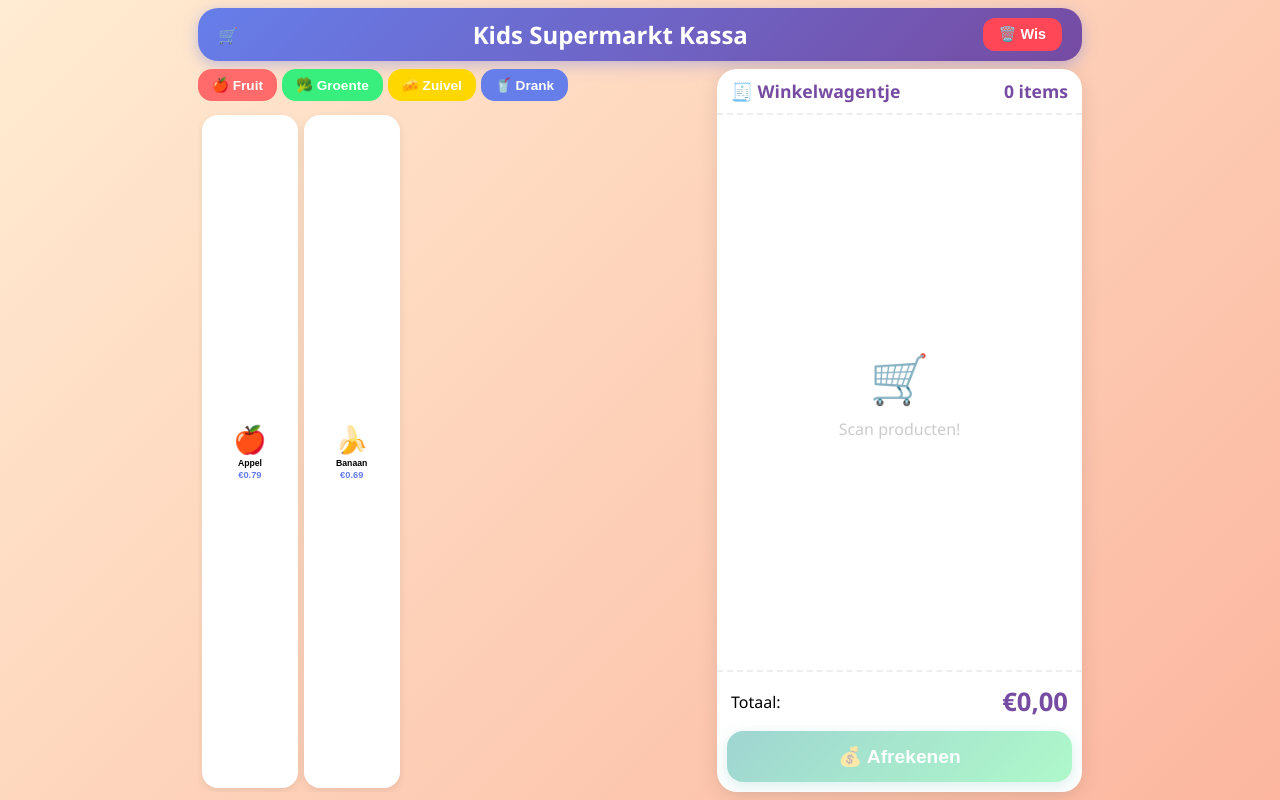
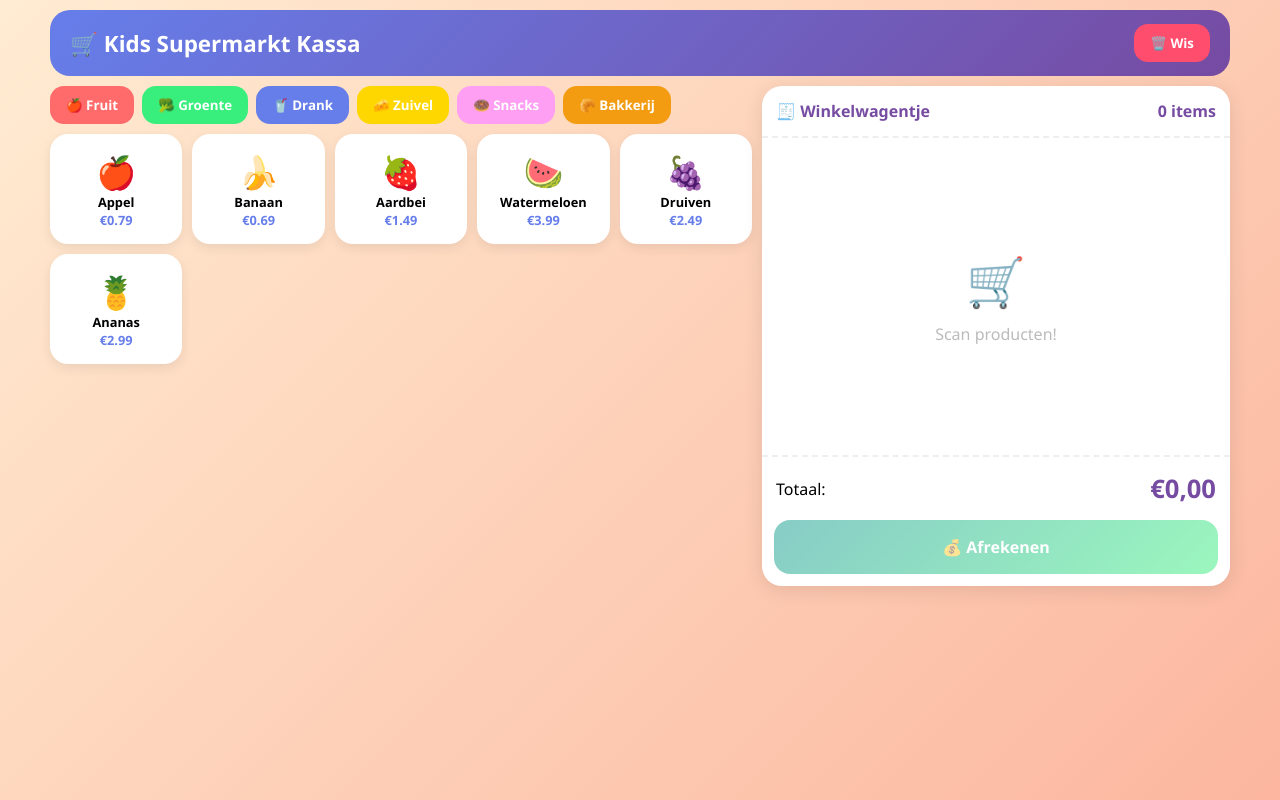
Before and after one commit to simsonpeter/Liza-s-Supermarket-, a plain HTML site: page index.html in a window 1280 px wide. Drawn offline with Linux system fonts and the light colour scheme.

Commit message:
Refactor HTML structure and styles for clarity

```diff
--- a/index.html
+++ b/index.html
@@ -1,8 +1,8 @@
 <!DOCTYPE html>
 <html lang="nl">
 <head>
-<meta charset="UTF-8">
-<meta name="viewport" content="width=device-width, initial-scale=1.0, user-scalable=no">
+<meta charset="UTF-8" />
+<meta name="viewport" content="width=device-width, initial-scale=1.0"/>
 <title>🛒 Kids Supermarkt Kassa</title>
 
 <style>
@@ -10,341 +10,293 @@
   margin:0;
   padding:0;
   box-sizing:border-box;
-  -webkit-tap-highlight-color:transparent;
-  user-select:none;
+  font-family:'Segoe UI',sans-serif;
 }
 
 body{
-  font-family:'Segoe UI','Comic Sans MS',cursive,sans-serif;
-  background:linear-gradient(135deg,#ffecd2 0%,#fcb69f 100%);
+  background:linear-gradient(135deg,#ffecd2,#fcb69f);
   min-height:100vh;
   overflow-x:hidden;
-  overflow-y:auto;
 }
 
-/* APP */
-.app-container{
-  display:flex;
-  flex-direction:column;
-  min-height:100vh;
-  max-width:900px;
-  margin:0 auto;
-  padding:8px;
-  gap:8px;
+.app{
+  max-width:1200px;
+  margin:auto;
+  padding:10px;
 }
 
 /* HEADER */
 .header{
-  background:linear-gradient(135deg,#667eea 0%,#764ba2 100%);
+  background:linear-gradient(135deg,#667eea,#764ba2);
+  color:white;
+  padding:14px 20px;
   border-radius:20px;
-  padding:10px 20px;
   display:flex;
   justify-content:space-between;
   align-items:center;
-  box-shadow:0 4px 15px rgba(102,126,234,.4);
+  margin-bottom:10px;
 }
 
 .header h1{
-  color:white;
-  font-size:1.5em;
+  font-size:1.4rem;
 }
 
 .clear-btn{
-  background:#ff4757;
+  background:#ff4d6d;
   color:white;
   border:none;
-  padding:8px 16px;
-  border-radius:12px;
-  font-size:.9em;
+  padding:10px 16px;
+  border-radius:14px;
+  cursor:pointer;
   font-weight:bold;
-  cursor:pointer;
 }
 
 /* MAIN */
-.main-area{
+.main{
   display:flex;
-  gap:8px;
-  flex:1;
-  min-height:0;
+  gap:10px;
 }
 
 /* PRODUCTS */
-.products-panel{
-  flex:1.4;
-  display:flex;
-  flex-direction:column;
-  gap:6px;
-  min-height:0;
+.products-section{
+  flex:1.5;
 }
 
-.category-tabs{
+.categories{
   display:flex;
-  gap:5px;
+  gap:8px;
+  margin-bottom:10px;
   overflow-x:auto;
-  padding-bottom:4px;
 }
 
-.cat-tab{
-  padding:8px 14px;
+.category-btn{
+  border:none;
+  color:white;
+  padding:10px 16px;
   border-radius:14px;
-  border:none;
-  font-size:.85em;
+  cursor:pointer;
   font-weight:bold;
-  cursor:pointer;
   white-space:nowrap;
-  color:white;
 }
 
 .products-grid{
   display:grid;
-  grid-template-columns:repeat(auto-fill,minmax(90px,1fr));
-  gap:6px;
-  overflow-y:auto;
-  flex:1;
-  padding:4px;
+  grid-template-columns:repeat(auto-fill,minmax(110px,1fr));
+  gap:10px;
+  align-content:start;
 }
 
-.product-btn{
+.product{
   background:white;
-  border-radius:16px;
-  padding:8px 4px;
-  border:none;
+  border-radius:18px;
+  padding:10px;
+  text-align:center;
   cursor:pointer;
+  box-shadow:0 4px 12px rgba(0,0,0,.08);
+  transition:.15s;
+  height:110px;
+
   display:flex;
   flex-direction:column;
+  justify-content:center;
   align-items:center;
-  justify-content:center;
-  gap:2px;
-  box-shadow:0 3px 10px rgba(0,0,0,.08);
-  min-height:85px;
 }
 
-.product-btn .emoji{
-  font-size:2em;
+.product:active{
+  transform:scale(.95);
 }
 
-.product-btn .name{
-  font-size:.65em;
-  font-weight:bold;
-  text-align:center;
+.product .emoji{
+  font-size:2rem;
 }
 
-.product-btn .price{
-  font-size:.7em;
+.product .name{
+  font-size:.8rem;
+  font-weight:600;
+}
+
+.product .price{
   color:#667eea;
   font-weight:bold;
+  font-size:.8rem;
 }
 
 /* CART */
-.cart-panel{
+.cart{
   flex:1;
   background:white;
   border-radius:20px;
   display:flex;
   flex-direction:column;
+  overflow:hidden;
   box-shadow:0 4px 20px rgba(0,0,0,.1);
-  min-height:0;
+  min-height:500px;
 }
 
 .cart-header{
-  padding:10px 14px;
-  font-weight:bold;
-  font-size:1.1em;
-  color:#764ba2;
+  padding:14px;
   border-bottom:2px dashed #eee;
   display:flex;
   justify-content:space-between;
+  font-weight:bold;
+  color:#764ba2;
 }
 
 .cart-items{
   flex:1;
   overflow-y:auto;
-  padding:6px 10px;
+  padding:10px;
 }
 
-.cart-empty{
+.empty{
+  height:100%;
   display:flex;
+  justify-content:center;
+  align-items:center;
   flex-direction:column;
-  align-items:center;
-  justify-content:center;
-  height:100%;
-  color:#ccc;
+  color:#bbb;
 }
 
-.big-emoji{
-  font-size:3em;
-  margin-bottom:8px;
+.empty .emoji{
+  font-size:3rem;
+  margin-bottom:10px;
 }
 
 .cart-item{
+  background:#f8f9ff;
+  padding:10px;
+  border-radius:12px;
+  margin-bottom:8px;
   display:flex;
   justify-content:space-between;
   align-items:center;
-  padding:6px 8px;
-  border-radius:10px;
-  margin-bottom:4px;
-  background:#f8f9ff;
 }
 
-.ci-left{
+.left{
   display:flex;
   align-items:center;
-  gap:6px;
+  gap:8px;
 }
 
-.ci-emoji{
-  font-size:1.3em;
-}
-
-.ci-name{
-  font-size:.8em;
-  font-weight:600;
-}
-
-.ci-qty{
+.qty{
   background:#667eea;
   color:white;
-  border-radius:50%;
   width:22px;
   height:22px;
+  border-radius:50%;
   display:flex;
   align-items:center;
   justify-content:center;
-  font-size:.7em;
+  font-size:.75rem;
 }
 
-.ci-price{
-  font-weight:bold;
-  color:#764ba2;
-  font-size:.85em;
-}
-
-.ci-remove{
+.remove{
+  border:none;
   background:#ff6b6b;
   color:white;
-  border:none;
+  width:24px;
+  height:24px;
   border-radius:50%;
-  width:22px;
-  height:22px;
   cursor:pointer;
 }
 
-.cart-total{
-  padding:12px 14px;
+.total{
+  padding:14px;
   border-top:2px dashed #eee;
   display:flex;
   justify-content:space-between;
   align-items:center;
 }
 
-.total-amount{
-  font-size:1.6em;
+.total-price{
+  font-size:1.6rem;
   font-weight:bold;
   color:#764ba2;
 }
 
-.pay-btn{
-  margin:0 10px 10px;
-  padding:14px;
+.checkout{
+  margin:0 12px 12px;
+  border:none;
   background:linear-gradient(135deg,#11998e,#38ef7d);
   color:white;
-  border:none;
+  padding:16px;
   border-radius:16px;
-  font-size:1.2em;
+  font-size:1rem;
   font-weight:bold;
   cursor:pointer;
-  box-shadow:0 4px 15px rgba(17,153,142,.4);
 }
 
-.pay-btn:disabled{
-  opacity:.4;
+.checkout:disabled{
+  opacity:.5;
+  cursor:not-allowed;
 }
 
-/* MOBILE FIX */
-@media (max-width:600px){
+/* MOBILE */
+@media(max-width:800px){
 
-  .main-area{
+  .main{
     flex-direction:column;
-    overflow-y:auto;
+  }
+
+  .cart{
+    min-height:350px;
   }
 
   .products-grid{
-    grid-template-columns:repeat(auto-fill,minmax(75px,1fr));
+    grid-template-columns:repeat(auto-fill,minmax(90px,1fr));
   }
 
-  .product-btn{
-    min-height:75px;
+  .product{
+    height:95px;
   }
-
-  .product-btn .emoji{
-    font-size:1.6em;
-  }
-
-  .header h1{
-    font-size:1.1em;
-  }
-
-  .cart-panel{
-    min-height:260px;
-    max-height:none;
-  }
-
-  .pay-btn{
-    position:sticky;
-    bottom:10px;
-    z-index:20;
-  }
-}
-
-/* SCROLLBAR */
-::-webkit-scrollbar{
-  width:6px;
-}
-
-::-webkit-scrollbar-thumb{
-  background:#ccc;
-  border-radius:3px;
 }
 </style>
 </head>
 
 <body>
 
-<div class="app-container">
+<div class="app">
 
+  <!-- HEADER -->
   <div class="header">
-    <span>🛒</span>
-    <h1>Kids Supermarkt Kassa</h1>
+    <h1>🛒 Kids Supermarkt Kassa</h1>
     <button class="clear-btn" onclick="clearCart()">🗑️ Wis</button>
   </div>
 
-  <div class="main-area">
+  <div class="main">
 
-    <div class="products-panel">
-      <div class="category-tabs" id="categoryTabs"></div>
+    <!-- PRODUCTS -->
+    <div class="products-section">
+
+      <div class="categories" id="categories"></div>
+
       <div class="products-grid" id="productsGrid"></div>
+
     </div>
 
-    <div class="cart-panel">
+    <!-- CART -->
+    <div class="cart">
 
       <div class="cart-header">
         <span>🧾 Winkelwagentje</span>
-        <span id="cartCount">0 items</span>
+        <span id="count">0 items</span>
       </div>
 
       <div class="cart-items" id="cartItems">
-        <div class="cart-empty">
-          <div class="big-emoji">🛒</div>
+
+        <div class="empty">
+          <div class="emoji">🛒</div>
           <div>Scan producten!</div>
         </div>
+
       </div>
 
-      <div class="cart-total">
+      <div class="total">
         <span>Totaal:</span>
-        <span class="total-amount" id="totalAmount">€0,00</span>
+        <span class="total-price" id="total">€0,00</span>
       </div>
 
-      <button class="pay-btn" id="payBtn" disabled>
+      <button class="checkout" id="checkoutBtn" onclick="checkout()" disabled>
         💰 Afrekenen
       </button>
 
@@ -355,138 +307,265 @@ body{
 </div>
 
 <script>
+
+/* CATEGORIES */
 const categories = [
+
   {id:'fruit',name:'🍎 Fruit',color:'#ff6b6b'},
   {id:'groente',name:'🥦 Groente',color:'#38ef7d'},
+  {id:'drank',name:'🥤 Drank',color:'#667eea'},
   {id:'zuivel',name:'🧀 Zuivel',color:'#ffd700'},
-  {id:'drank',name:'🥤 Drank',color:'#667eea'}
+  {id:'snacks',name:'🍩 Snacks',color:'#ff9ff3'},
+  {id:'bakery',name:'🥐 Bakkerij',color:'#f39c12'}
+
 ];
 
+/* PRODUCTS */
 const products = [
+
+  /* FRUIT */
   {id:1,name:'Appel',emoji:'🍎',price:0.79,cat:'fruit'},
   {id:2,name:'Banaan',emoji:'🍌',price:0.69,cat:'fruit'},
-  {id:3,name:'Broccoli',emoji:'🥦',price:1.29,cat:'groente'},
-  {id:4,name:'Tomaat',emoji:'🍅',price:0.89,cat:'groente'},
-  {id:5,name:'Melk',emoji:'🥛',price:1.09,cat:'zuivel'},
-  {id:6,name:'Kaas',emoji:'🧀',price:2.49,cat:'zuivel'},
-  {id:7,name:'Water',emoji:'💧',price:0.49,cat:'drank'},
-  {id:8,name:'Cola',emoji:'🥤',price:1.29,cat:'drank'}
+  {id:3,name:'Aardbei',emoji:'🍓',price:1.49,cat:'fruit'},
+  {id:4,name:'Watermeloen',emoji:'🍉',price:3.99,cat:'fruit'},
+  {id:5,name:'Druiven',emoji:'🍇',price:2.49,cat:'fruit'},
+  {id:6,name:'Ananas',emoji:'🍍',price:2.99,cat:'fruit'},
+
+  /* GROENTE */
+  {id:7,name:'Broccoli',emoji:'🥦',price:1.29,cat:'groente'},
+  {id:8,name:'Tomaat',emoji:'🍅',price:0.89,cat:'groente'},
+  {id:9,name:'Wortel',emoji:'🥕',price:0.99,cat:'groente'},
+  {id:10,name:'Maïs',emoji:'🌽',price:1.19,cat:'groente'},
+  {id:11,name:'Paprika',emoji:'🫑',price:1.49,cat:'groente'},
+
+  /* DRINKS */
+  {id:12,name:'Water',emoji:'💧',price:0.49,cat:'drank'},
+  {id:13,name:'Cola',emoji:'🥤',price:1.29,cat:'drank'},
+  {id:14,name:'Sap',emoji:'🧃',price:1.49,cat:'drank'},
+  {id:15,name:'Koffie',emoji:'☕',price:2.49,cat:'drank'},
+  {id:16,name:'Thee',emoji:'🍵',price:1.19,cat:'drank'},
+
+  /* ZUIVEL */
+  {id:17,name:'Melk',emoji:'🥛',price:1.09,cat:'zuivel'},
+  {id:18,name:'Kaas',emoji:'🧀',price:2.49,cat:'zuivel'},
+  {id:19,name:'Yoghurt',emoji:'🍶',price:1.59,cat:'zuivel'},
+  {id:20,name:'Boter',emoji:'🧈',price:1.89,cat:'zuivel'},
+  {id:21,name:'Ijs',emoji:'🍦',price:2.99,cat:'zuivel'},
+
+  /* SNACKS */
+  {id:22,name:'Donut',emoji:'🍩',price:1.29,cat:'snacks'},
+  {id:23,name:'Cookie',emoji:'🍪',price:0.89,cat:'snacks'},
+  {id:24,name:'Lolly',emoji:'🍭',price:0.59,cat:'snacks'},
+  {id:25,name:'Chips',emoji:'🍟',price:1.99,cat:'snacks'},
+  {id:26,name:'Chocolade',emoji:'🍫',price:1.49,cat:'snacks'},
+
+  /* BAKERY */
+  {id:27,name:'Croissant',emoji:'🥐',price:1.19,cat:'bakery'},
+  {id:28,name:'Brood',emoji:'🍞',price:1.99,cat:'bakery'},
+  {id:29,name:'Bagel',emoji:'🥯',price:1.49,cat:'bakery'},
+  {id:30,name:'Pannenkoek',emoji:'🥞',price:2.49,cat:'bakery'}
+
 ];
 
 let currentCategory='fruit';
 let cart=[];
 let total=0;
 
+/* RENDER CATEGORIES */
 function renderCategories(){
-  const tabs=document.getElementById('categoryTabs');
 
-  tabs.innerHTML=categories.map(c=>`
-    <button class="cat-tab"
-      style="background:${c.color}"
-      onclick="selectCategory('${c.id}')">
-      ${c.name}
+  const categoriesDiv=document.getElementById('categories');
+
+  categoriesDiv.innerHTML=categories.map(cat=>`
+
+    <button
+      class="category-btn"
+      style="background:${cat.color}"
+      onclick="selectCategory('${cat.id}')">
+
+      ${cat.name}
+
     </button>
+
   `).join('');
 }
 
-function selectCategory(cat){
-  currentCategory=cat;
+/* SELECT CATEGORY */
+function selectCategory(id){
+
+  currentCategory=id;
+
   renderProducts();
 }
 
+/* RENDER PRODUCTS */
 function renderProducts(){
+
   const grid=document.getElementById('productsGrid');
 
   const filtered=products.filter(p=>p.cat===currentCategory);
 
-  grid.innerHTML=filtered.map(p=>`
-    <button class="product-btn" onclick="addToCart(${p.id})">
-      <span class="emoji">${p.emoji}</span>
-      <span class="name">${p.name}</span>
-      <span class="price">€${p.price.toFixed(2)}</span>
-    </button>
+  grid.innerHTML=filtered.map(product=>`
+
+    <div class="product" onclick="addToCart(${product.id})">
+
+      <div class="emoji">${product.emoji}</div>
+
+      <div class="name">${product.name}</div>
+
+      <div class="price">
+        €${product.price.toFixed(2)}
+      </div>
+
+    </div>
+
   `).join('');
 }
 
+/* ADD TO CART */
 function addToCart(id){
+
   const product=products.find(p=>p.id===id);
 
-  const existing=cart.find(c=>c.id===id);
+  const existing=cart.find(item=>item.id===id);
 
   if(existing){
+
     existing.qty++;
+
   }else{
+
     cart.push({...product,qty:1});
+
   }
 
-  recalc();
-  renderCart();
+  updateCart();
 }
 
-function removeItem(index){
-  cart.splice(index,1);
-  recalc();
-  renderCart();
-}
+/* UPDATE CART */
+function updateCart(){
 
-function clearCart(){
-  cart=[];
-  recalc();
-  renderCart();
-}
+  const cartItems=document.getElementById('cartItems');
 
-function recalc(){
-  total=cart.reduce((s,c)=>s+(c.price*c.qty),0);
-}
+  const totalDiv=document.getElementById('total');
 
-function renderCart(){
+  const count=document.getElementById('count');
 
-  const items=document.getElementById('cartItems');
-  const count=document.getElementById('cartCount');
-  const totalEl=document.getElementById('totalAmount');
-  const payBtn=document.getElementById('payBtn');
+  const btn=document.getElementById('checkoutBtn');
+
+  total=0;
+
+  let qtyTotal=0;
 
   if(cart.length===0){
-    items.innerHTML=`
-      <div class="cart-empty">
-        <div class="big-emoji">🛒</div>
+
+    cartItems.innerHTML=`
+
+      <div class="empty">
+        <div class="emoji">🛒</div>
         <div>Scan producten!</div>
       </div>
+
     `;
+
+    totalDiv.textContent='€0,00';
+
     count.textContent='0 items';
-    totalEl.textContent='€0,00';
-    payBtn.disabled=true;
+
+    btn.disabled=true;
+
     return;
   }
 
-  const totalItems=cart.reduce((s,c)=>s+c.qty,0);
+  btn.disabled=false;
 
-  count.textContent=`${totalItems} items`;
-  totalEl.textContent=`€${total.toFixed(2).replace('.',',')}`;
-  payBtn.disabled=false;
+  cartItems.innerHTML=cart.map((item,index)=>{
 
-  items.innerHTML=cart.map((c,i)=>`
-    <div class="cart-item">
-      <div class="ci-left">
-        <span class="ci-emoji">${c.emoji}</span>
-        <span class="ci-name">${c.name}</span>
-        <span class="ci-qty">${c.qty}</span>
+    total += item.price * item.qty;
+
+    qtyTotal += item.qty;
+
+    return `
+
+      <div class="cart-item">
+
+        <div class="left">
+
+          <div>${item.emoji}</div>
+
+          <div>${item.name}</div>
+
+          <div class="qty">${item.qty}</div>
+
+        </div>
+
+        <div style="display:flex;align-items:center;gap:8px">
+
+          <div>€${(item.price*item.qty).toFixed(2)}</div>
+
+          <button class="remove" onclick="removeItem(${index})">
+            ✕
+          </button>
+
+        </div>
+
       </div>
 
-      <span class="ci-price">
-        €${(c.price*c.qty).toFixed(2)}
-      </span>
+    `;
 
-      <button class="ci-remove" onclick="removeItem(${i})">
-        ✕
-      </button>
-    </div>
-  `).join('');
+  }).join('');
+
+  totalDiv.textContent=`€${total.toFixed(2)}`;
+
+  count.textContent=`${qtyTotal} items`;
 }
 
+/* REMOVE ITEM */
+function removeItem(index){
+
+  cart.splice(index,1);
+
+  updateCart();
+}
+
+/* CLEAR */
+function clearCart(){
+
+  cart=[];
+
+  updateCart();
+}
+
+/* CHECKOUT */
+function checkout(){
+
+  if(cart.length===0){
+    alert("Winkelwagen is leeg 🛒");
+    return;
+  }
+
+  let receipt="🧾 BONNETJE\n\n";
+
+  cart.forEach(item=>{
+
+    receipt += `${item.emoji} ${item.name} x${item.qty} - €${(item.price*item.qty).toFixed(2)}\n`;
+
+  });
+
+  receipt += `\n💰 Totaal: €${total.toFixed(2)}`;
+
+  alert(receipt);
+
+  cart=[];
+
+  updateCart();
+}
+
+/* INIT */
 renderCategories();
 renderProducts();
-renderCart();
+updateCart();
+
 </script>
 
 </body>
```
